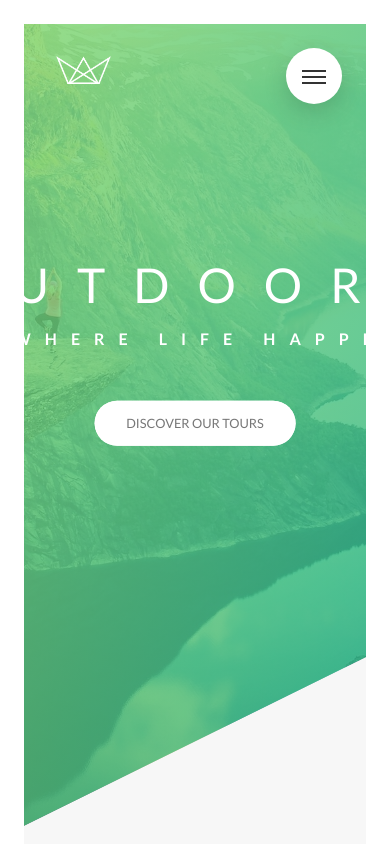
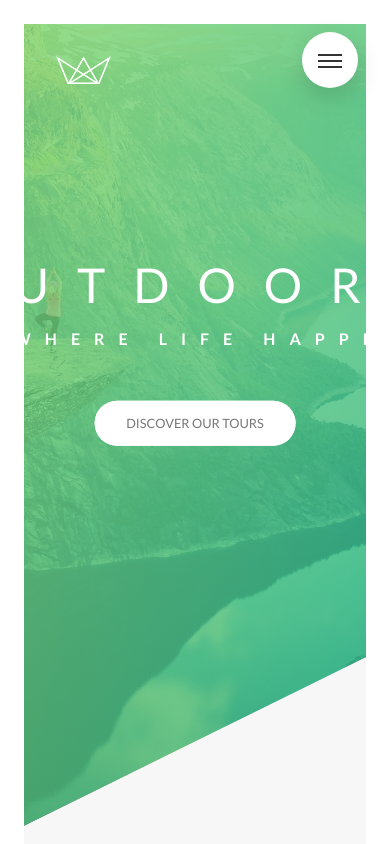
Before and after one commit to emilietonnessen/natours, a website: page index.html in a window 390 px wide. Shown: the top 844 px of the page. Drawn offline with nearby package versions, Linux system fonts and the light colour scheme; files that its build step writes are made by us from their sources.

Commit message:
Mobile responsive navigation

```diff
--- a/sass/layout/_nav.scss
+++ b/sass/layout/_nav.scss
@@ -15,6 +15,16 @@
         box-shadow: 0 1rem 3rem rgba($color-black, .15);
         text-align: center;
         cursor: pointer;
+
+        @include respond(tab-port) {
+            top: 4rem;
+            right: 4rem;
+        }
+
+        @include respond(hone) {
+            top: 3rem;
+            right: 3rem;
+        }
     }
 
     &__background {
@@ -28,7 +38,15 @@
         z-index: 1000;
         transition: transform 0.8s cubic-bezier(0.86, 0, 0.07, 1);
 
-        // transform: scale(80);
+        @include respond(tab-port) {
+            top: 4.5rem;
+            right: 4.5rem;
+        }
+
+        @include respond(hone) {
+            top: 3.5rem;
+            right: 3.5rem;
+        }
     }
 
     &__nav {
```
